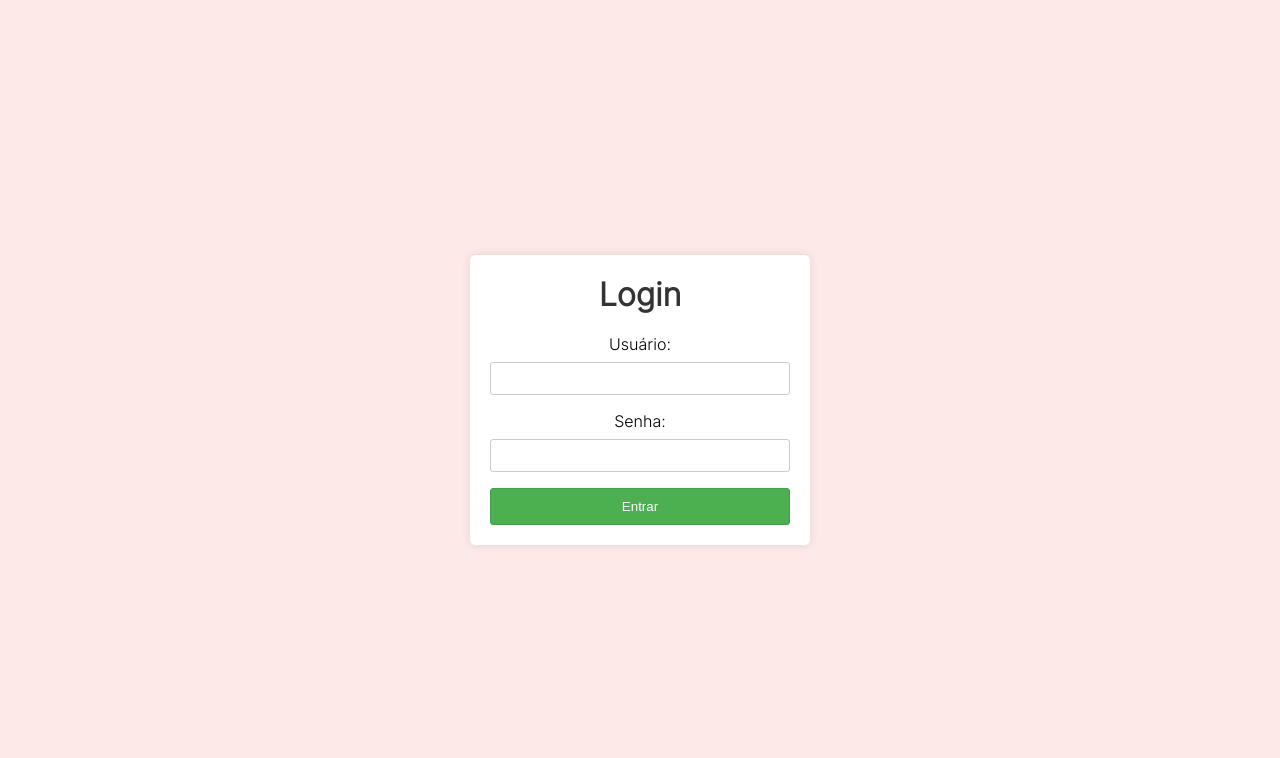
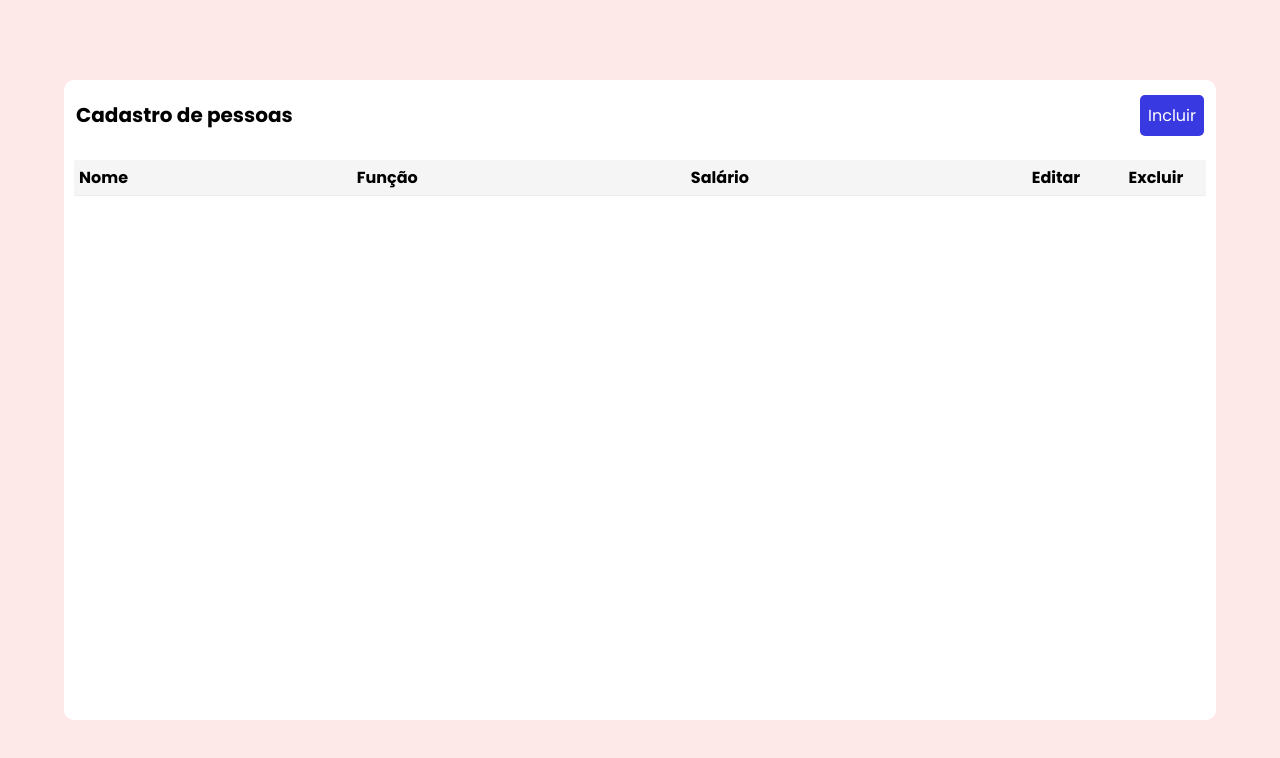
Before and after one commit to LucasRBeckhauser/projetoMazon, a website: page index.html in a window 1280 px wide. Drawn offline with nearby package versions, Linux system fonts and the light colour scheme; no server answers.

Commit message:
Criação do método get.

```diff
--- a/index.css
+++ /dev/null
@@ -1,62 +0,0 @@
-@import url('https://fonts.googleapis.com/css2?family=Inter:wght@300&display=swap');
-
-
-* {
-margin: 0;
-padding: 0;
-}
-
-
-body {
-    font-family: 'Inter', sans-serif;
-    background-color: rgba(252, 118, 118, 0.158);
-    margin: 0;
-    display: flex;
-    align-items: center;
-    justify-content: center;
-    height: 100vh;
-}
-
-.login-container {
-    background-color: #fff;
-    padding: 20px;
-    border-radius: 5px;
-    box-shadow: 0 0 10px rgba(0, 0, 0, 0.1);
-    width: 300px;
-    text-align: center;
-}
-
-.login-container h1 {
-    color: #333;
-}
-
-.login-form {
-    display: flex;
-    flex-direction: column;
-    margin-top: 20px;
-}
-
-.login-form label {
-    margin-bottom: 8px;
-}
-
-.login-form input {
-    padding: 8px;
-    margin-bottom: 16px;
-    border: 1px solid #ccc;
-    border-radius: 3px;
-}
-
-.login-form button {
-    padding: 10px;
-    background-color: #4caf50;
-    color: #fff;
-    border: 1px solid #45a049;
-    border-radius: 3px;
-    cursor: pointer;
-}
-
-.login-form button:hover {
-    background-color: #5fdf65;
-    color: #333;
-}
--- a/index.html
+++ b/index.html
@@ -1,42 +1,57 @@
 <!DOCTYPE html>
-<html lang="pt-BR">
+<html lang="pt-br">
+
 <head>
-    <meta charset="UTF-8">
-    <meta name="viewport" content="width=device-width, initial-scale=1.0">
-    <title>Projeto Mazon</title>
+  <meta charset="UTF-8">
+  <meta http-equiv="X-UA-Compatible" content="IE=edge">
+  <meta name="viewport" content="width=device-width, initial-scale=1.0">
+  <title>CRUD</title>
+  <link rel="stylesheet" href="main.css">
+  <link href='https://unpkg.com/boxicons@2.1.1/css/boxicons.min.css' rel='stylesheet'>
+  <script src="https://cdn.jsdelivr.net/npm/axios/dist/axios.min.js"></script>
 </head>
+
 <body>
+  <div class="container">
+    <div class="header">
+      <span>Cadastro de pessoas</span>
+      <button onclick="openModal()" id="new">Incluir</i></button>
+    </div>
 
-    <header>
+    <div class="divTable">
+      <table>
+        <thead>
+          <tr>
+            <th>Nome</th>
+            <th>Função</th>
+            <th>Salário</th>
+            <th class="acao">Editar</th>
+            <th class="acao">Excluir</th>
+          </tr>
+        </thead>
+        <tbody>
+        </tbody>
+      </table>
+    </div>
 
-    </header>
+    <div class="modal-container">
+      <div class="modal">
+        <form>
+          <label for="m-nome">Nome</label>
+          <input id="m-nome" type="text" required />
 
-    <main>
-    <link rel="stylesheet" href="index.css">
-    <script src="script.js" defer></script>
+          <label for="m-funcao">Função</label>
+          <input id="m-funcao" type="text" required />
 
-        <div class="login-container">
-            <h1>Login</h1>
-            <form class="login-form" onsubmit="event.preventDefault(); redirecionarParaOutraPagina();">
-                <label for="username">Usuário:</label>
-                <input type="text" id="username" name="username" required>
+          <label for="m-salario">Salário</label>
+          <input id="m-salario" type="number" required />
+          <button id="btnSalvar">Salvar</button>
+        </form>
+      </div>
+    </div>
 
-                <label for="password">Senha:</label>
-                <input type="password" id="password" name="password" required>
+  </div>
+  <script src="script.js"></script>
+</body>
 
-                <button type="submit">Entrar</button>
-
-                <!-- Elemento para exibir mensagem de erro -->
-                <p id="mensagem-erro" style="color: red;"></p>
-            </form>
-        </div>
-
-
-    </main>
-
-    <footer>
-
-
-    </footer>
-</body>
 </html>
--- a/rotas.js
+++ b/rotas.js
@@ -1,3 +1,4 @@
+
 const express = require('express');
 const cors = require ('cors')
 const mysql = require('mysql2');
--- a/script.js
+++ b/script.js
@@ -1,4 +1,8 @@
 // import { axios } from "axios";
+
+
+
+// configurações do front end
 
 const modal = document.querySelector('.modal-container');
 const tbody = document.querySelector('tbody');
@@ -9,12 +13,17 @@ const btnSalvar = document.querySelector('#btnSalvar');
 let itens;
 let id;
 
+window.onload = () => {
+  criarGet();
+}
+
 function openModal() {
   modal.classList.add('active');
   sNome.value = '';
   sFuncao.value = '';
   sSalario.value = '';
 }
+
 
 btnSalvar.onclick = e => {
   if (sNome.value == '' || sFuncao.value == '' || sSalario.value == '') {
@@ -34,49 +43,46 @@ btnSalvar.onclick = e => {
   setItensBD();
 
   modal.classList.remove('active');
-  // loadItens();
   id = undefined;
 
   axios.post('http://localhost:3006/teste', itens)
     .then(response => {
       console.log(response);
+      criarGet();
+
     })
     .catch(error => {
       console.error('Erro ao adicionar usuário', error);
     });
 };
 
-// function loadItens() {
-//   itens = getItensBD()
-//   tbody.innerHTML = ''
-//   itens.forEach((item, index) => {
-//     insertItem(item, index)
-//   })
-
-// }
 
 const getItensBD = () => JSON.parse(localStorage.getItem('dbfunc')) ?? []
 const setItensBD = () => localStorage.setItem('dbfunc', JSON.stringify(itens))
 
-// loadItens()
+
+function criarGet () {
+axios.get('http://localhost:3006/teste')
+.then(response => {
+// Limpe o conteúdo atual da tabela
+        tbody.innerHTML = '';
+
+      // Adicione os novos dados à tabela
+      response.data.forEach(item => {
+        const tr = document.createElement('tr');
+        tr.innerHTML = `
+          <td>${item.nome}</td>
+          <td>${item.funcao}</td>
+          <td>${item.salario}</td>
+        `;
+        tbody.appendChild(tr);
+      });
 
 
+console.log(response);
 
-function validarUsuarioSenha() {
-  // Verificar se o usuário e a senha correspondem aos valores desejados
-  var usuario = document.getElementById("username").value;
-  var senha = document.getElementById("password").value;
-
-  return usuario === "lucasbeckh@live.com" && senha === "123";
-}
-
-function redirecionarParaOutraPagina() {
-  // Verificar se as credenciais são válidas
-  if (validarUsuarioSenha()) {
-    window.location.href = "main.html";
-  } else {
-
-    var mensagemErro = document.getElementById("mensagem-erro");
-    mensagemErro.innerText = "Credenciais inválidas. Por favor, tente novamente.";
-  }
-}
+})
+.catch(error => {
+  console.error('Erro ao efetuar o get');
+});
+};
```
Also changed, not shown: main.html (deleted, +0 -57 lines).
